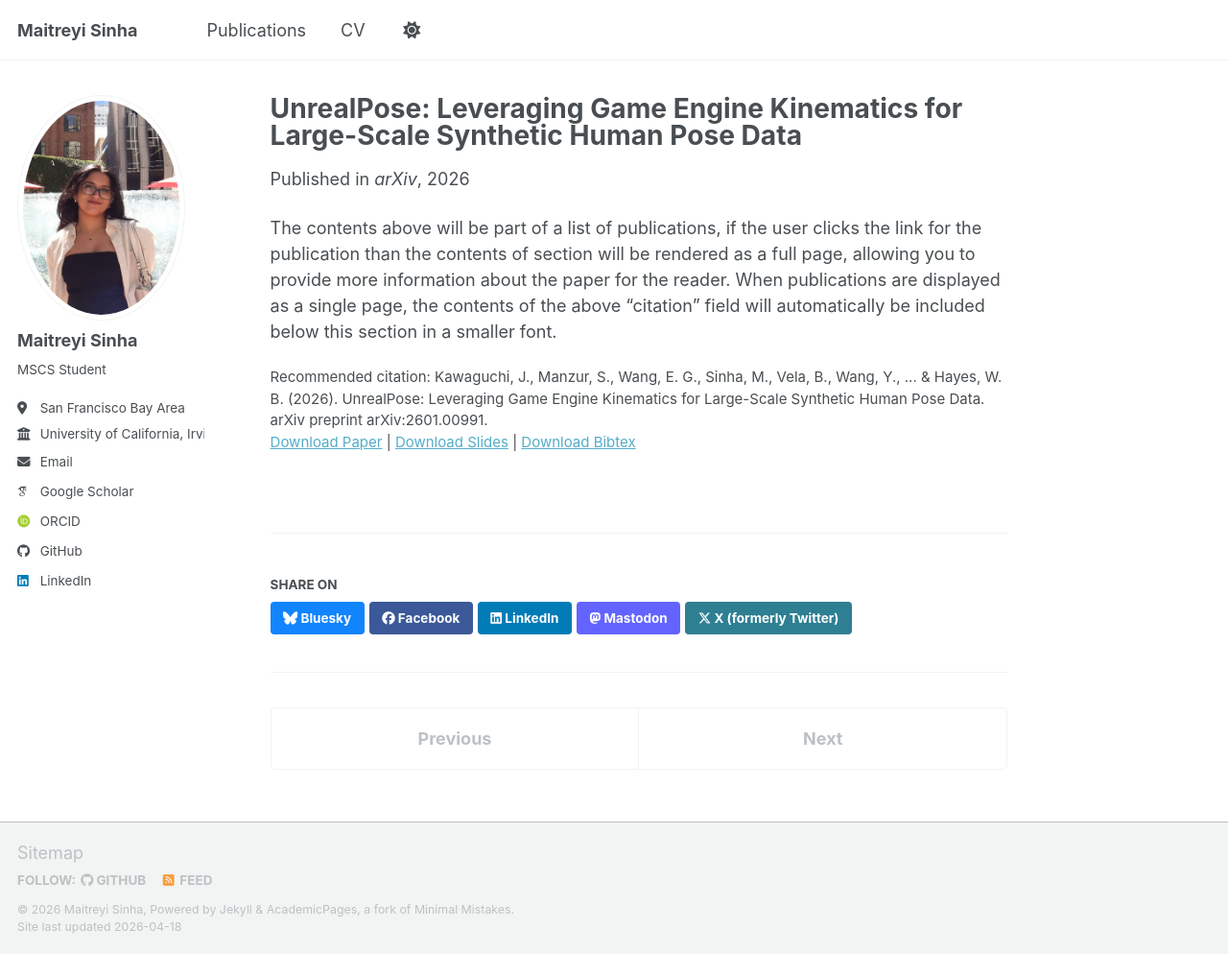
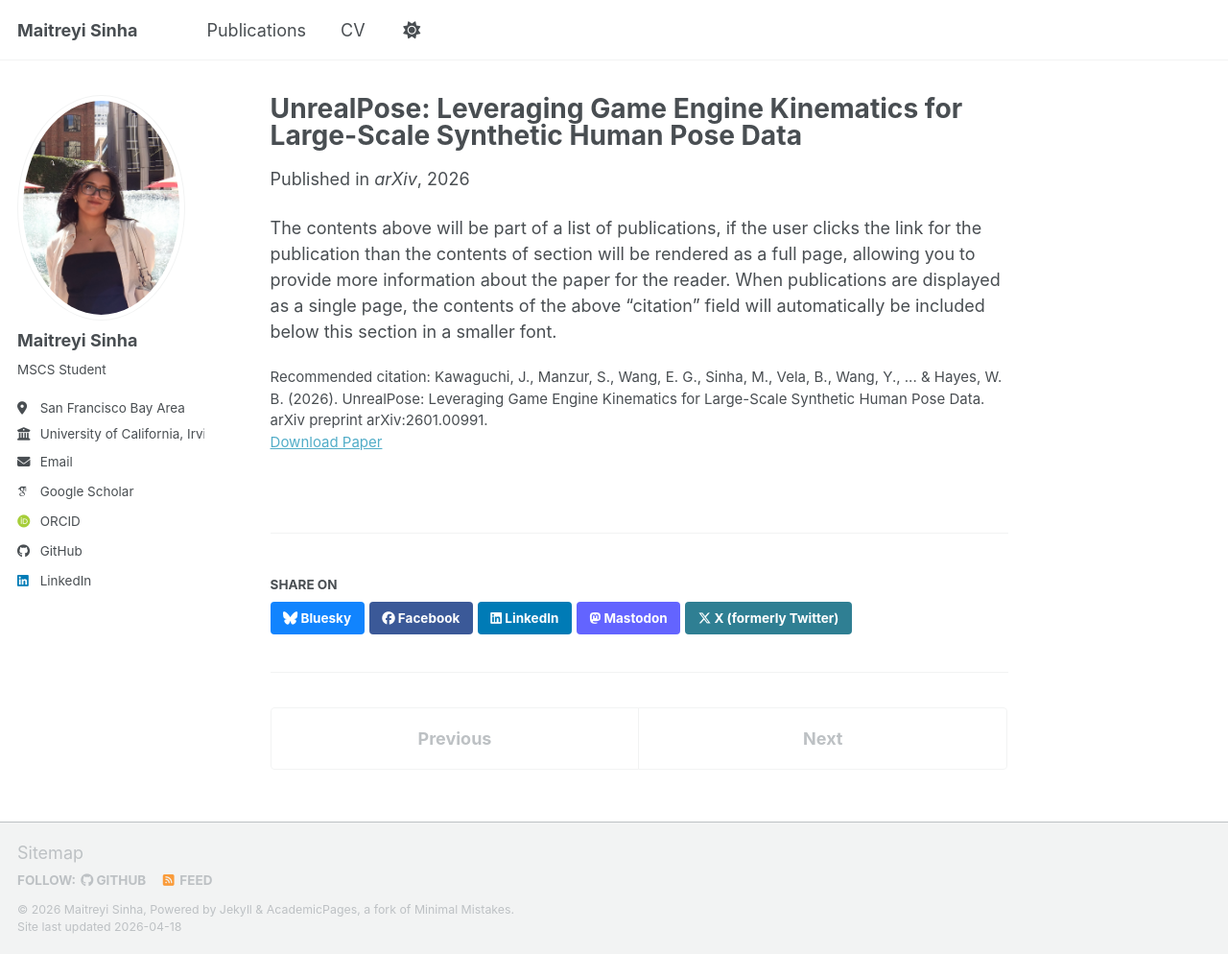
Before and after one commit to maitreyyi/maitreyyi.github.io, a Jekyll site: the page built from _publications/2009-10-01-paper-title-number-1.md, in a window 1280 px wide and 994 px high. Shown: the whole window at 96% size. Built offline with Jekyll 4.4.1, drawn with Linux system fonts in a browser that asks for light colours; some web fonts are replaced; a script bundle is joined from its source files by our own code; library files that are not in the unit come from our copies; part of the change alters nothing that is shown.

```diff
--- a/_publications/2009-10-01-paper-title-number-1.md
+++ b/_publications/2009-10-01-paper-title-number-1.md
@@ -6,9 +6,7 @@ permalink: /publication/UnrealPose
 excerpt: 'UnrealPose-1M dataset, as well as the UnrealPose-Gen pipeline to support 3rd-party generation of human pose data'
 date: 2026-01-02
 venue: 'arXiv'
-slidesurl: ''
 paperurl: 'https://arxiv.org/pdf/2601.00991'
-bibtexurl: 'https://academicpages.github.io/files/bibtex1.bib'
 citation: 'Kawaguchi, J., Manzur, S., Wang, E. G., Sinha, M., Vela, B., Wang, Y., ... & Hayes, W. B. (2026). UnrealPose: Leveraging Game Engine Kinematics for Large-Scale Synthetic Human Pose Data. arXiv preprint arXiv:2601.00991.'
 ---
 The contents above will be part of a list of publications, if the user clicks the link for the publication than the contents of section will be rendered as a full page, allowing you to provide more information about the paper for the reader. When publications are displayed as a single page, the contents of the above "citation" field will automatically be included below this section in a smaller font.
```
